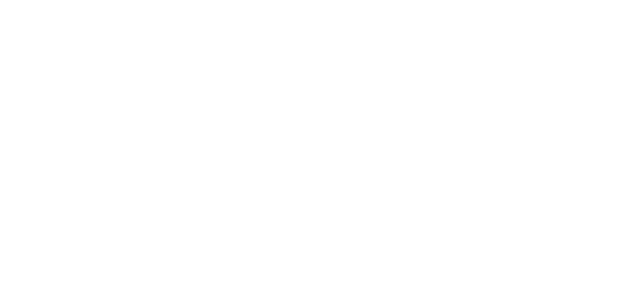
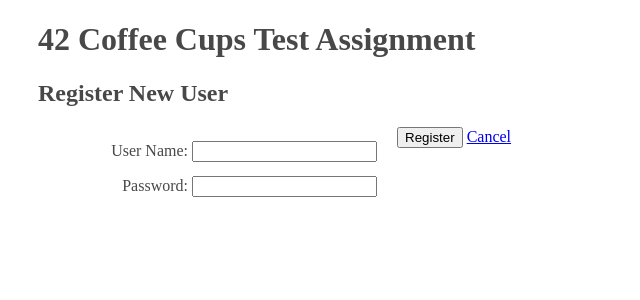
Before and after one commit to KSerge/CoffeeCups, a Django app: page /hello/register/ in a window 1280 px wide. Before the commit the part shown is empty. Shown: the top 300 px of the page, without its empty margins (0-640 px from the left). Run offline with Django 3.2, Linux system fonts and the light colour scheme; parts of the project's set-up code (start-up, migrations or seed data) failed here and were passed over.

Commit message:
ticket:5 populate register template

```diff
--- a/templates/hello/register.html
+++ b/templates/hello/register.html
@@ -1,9 +1,32 @@
-<!DOCTYPE html>
-<html>
-<head>
-    <title></title>
-</head>
-<body>
+{% extends "base.html" %}
 
-</body>
-</html>
+{% load staticfiles %}
+{% block extra_head %}
+<link rel="stylesheet" href='{% static "css/main.css" %}' />
+{% endblock %}
+
+{% block content %}
+<h1>42 Coffee Cups Test Assignment</h1>
+<h2>Register New User</h2>
+{% if message %}<p>{{ message }}</p>{% endif %}
+
+<form action="{% url 'register' %}" method="post">
+{% csrf_token %}
+    <div class="inline">
+        <p>
+            <div class="label-wrapper"><label for="id_username">User Name:</label></div>
+            {{ user_form.username.errors }}
+            {{ user_form.username }}
+        </p>
+        <p>
+            <div class="label-wrapper"><label for="id_password">Password:</label></div>
+            {{ user_form.password.errors }}
+            {{ user_form.password }}
+        </p>
+    </div>
+    <div class="command-buttons">
+        <input type="submit" value="Register" />
+        <a href="{% url 'default' %}">Cancel</a>
+    </div>
+</form>
+{% endblock %}
```
